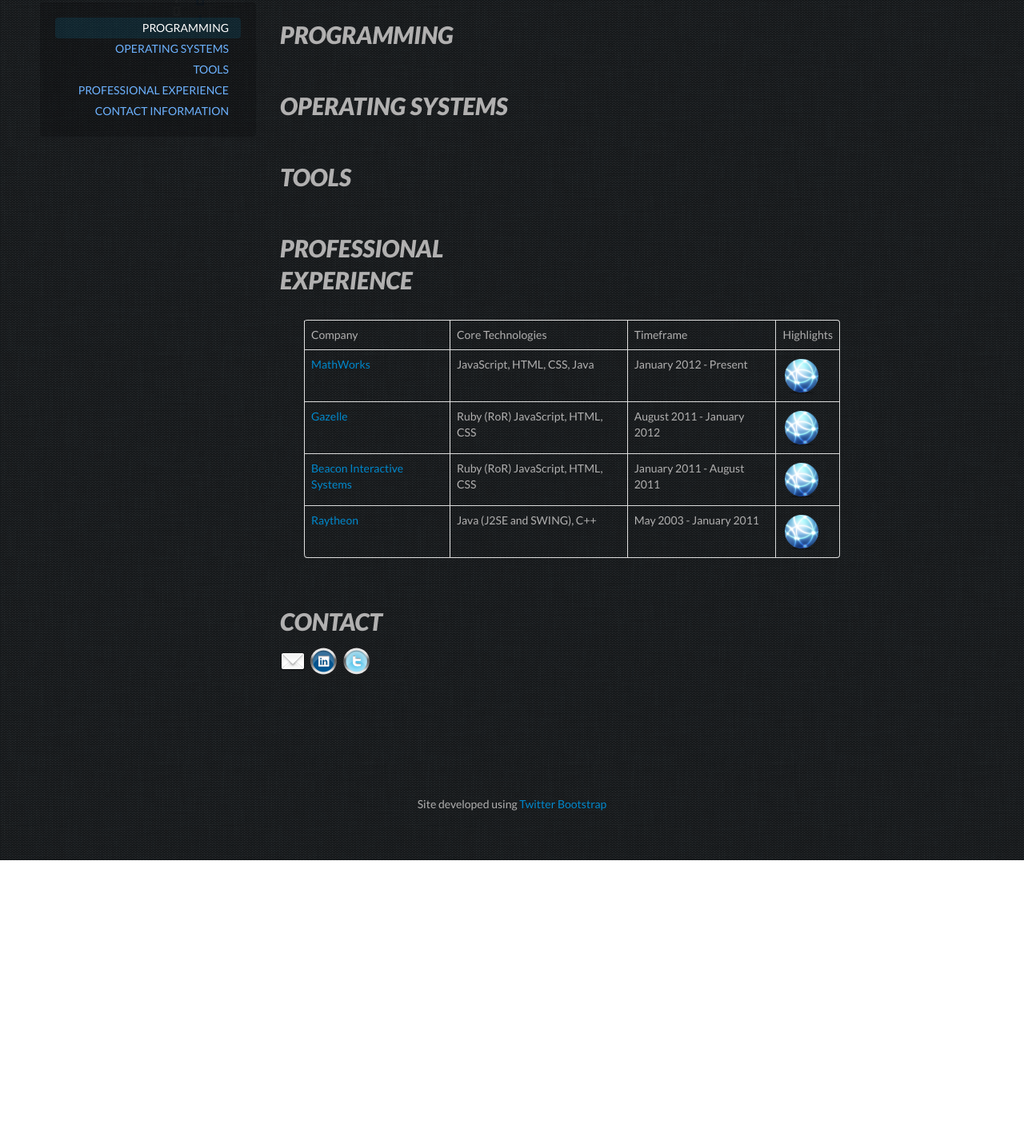
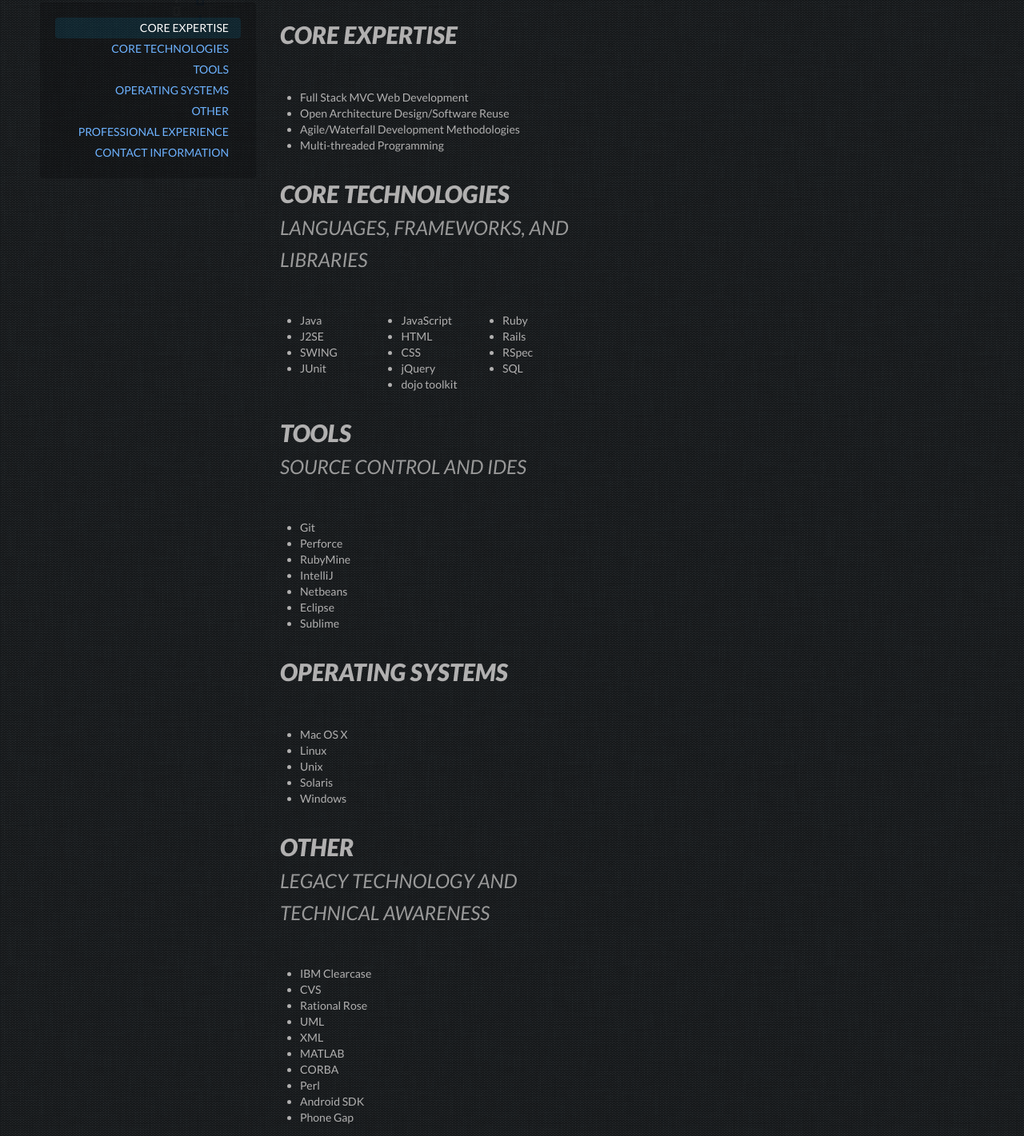
Before and after one commit to lsiv568/online-resume, a plain HTML site: page index.html in a window 1280 px wide. Shown: the part 317-1738 px from the top of the page at 80% size. Before the commit the page ends 1393 px from the top, so only its background shows below. Drawn offline with nearby package versions, Linux system fonts and the light colour scheme.

Commit message:
Added content for technology, expertise, os, tools, etc .. sections

```diff
--- a/index.html
+++ b/index.html
@@ -32,9 +32,11 @@
       <div class="span3">
           <div class="well sidebar-nav">
             <ul class="nav nav-list">
-              <li class="active"><a href="#programming">Programming</a></li>
+              <li class="active"><a href="#expertise">Core Expertise</a></li>
+              <li><a href="#languages">Core Technologies</a></li>
+              <li><a href="#tools">Tools</a></li>
               <li><a href="#os">Operating Systems</a></li>
-              <li><a href="#tools">Tools</a></li>
+              <li><a href="#other">Other</a></li>
               <li><a href="#experience">Professional Experience</a></li>
               <li><a href="#contactInfo">Contact Information</a></li>
             </ul>
@@ -42,21 +44,117 @@
         </div><!--/span-->
 
         <div class="span4">
-        	<section id="programming">
+          <section id="expertise">
+            <div class="page-header">
+              <h1>Core Expertise</h1>
+            </div>
+            <div class="row-fluid">
+              <div class="span12 columns">
+                <ul>
+                  <li>Full Stack MVC Web Development</li>
+                  <li>Open Architecture Design/Software Reuse</li>
+                  <li>Agile/Waterfall Development Methodologies</li>
+                  <li>Multi-threaded Programming</li>
+                </ul>
+              </div>
+            </div>
+          </section>
+        	<section id="languages">
         		<div class="page-header">
-        			<h1>Programming</h1>
+        			<h1>Core Technologies
+                <br/>
+                <small>Languages, Frameworks, and Libraries</small>
+              </h1>
         		</div>
-        	</section>
-        	<section id="os">
-        		<div class="page-header">
-        			<h1>Operating Systems</h1>
-        		</div>
+            <div class="row-fluid">
+              <div class="span4 columns">
+                <ul>
+                  <li>Java</li>
+                  <li>J2SE</li>
+                  <li>SWING</li>
+                  <li>JUnit</li>
+                </ul>
+              </div>
+              <div class="span4 columns">
+                <ul>
+                  <li>JavaScript</li>
+                  <li>HTML</li>
+                  <li>CSS</li>
+                  <li>jQuery</li>
+                  <li>dojo toolkit</li>
+                </ul>
+              </div>
+              <div class="span4 columns">
+                <ul>
+                  <li>Ruby</li>
+                  <li>Rails</li>
+                  <li>RSpec</li>
+                  <li>SQL</li>
+                </ul>
+              </div>
+            </div>
         	</section>
         	<section id="tools">
         		<div class="page-header">
-        			<h1>Tools</h1>
+        			<h1>Tools
+                <br/>
+                <small>Source Control and IDEs</small>
+              </h1>
         		</div>
+            <div class="row-fluid">
+              <div class="span4 columns">
+                <ul>
+                  <li>Git</li>
+                  <li>Perforce</li>
+                  <li>RubyMine</li>
+                  <li>IntelliJ</li>
+                  <li>Netbeans</li>
+                  <li>Eclipse</li>
+                  <li>Sublime</li>
+                </ul>
+              </div>
+            </div>
         	</section>
+          <section id="os">
+            <div class="page-header">
+              <h1>Operating Systems</h1>
+            </div>
+            <div class="row-fluid">
+              <div class="span4 columns">
+                <ul>
+                  <li>Mac OS X</li>
+                  <li>Linux</li>
+                  <li>Unix</li>
+                  <li>Solaris</li>
+                  <li>Windows</li>
+                </ul>
+              </div>
+            </div>
+          </section>
+          <section id="other">
+            <div class="page-header">
+              <h1>Other
+                <br/>
+                <small>Legacy Technology and Technical Awareness</small>
+              </h1>
+            </div>
+            <div class="row-fluid">
+              <div class="span4 columns">
+                <ul>
+                  <li>IBM Clearcase</li>
+                  <li>CVS</li>
+                  <li>Rational Rose</li>
+                  <li>UML</li>
+                  <li>XML</li>
+                  <li>MATLAB</li>
+                  <li>CORBA</li>
+                  <li>Perl</li>
+                  <li>Android SDK</li>
+                  <li>Phone Gap</li>
+                </ul>
+              </div>
+            </div>
+          </section>
         	<section id="experience">
         		<h1>Professional Experience</h1>
             <div class="page-header span7">
@@ -64,7 +162,7 @@
                 <thead>
                   <tr>
                     <td>Company</td>
-                    <td>Core Technologies</td>
+                    <td>Languages</td>
                     <td>Timeframe</td>
                     <td>Highlights</td>
                   </tr>
```
